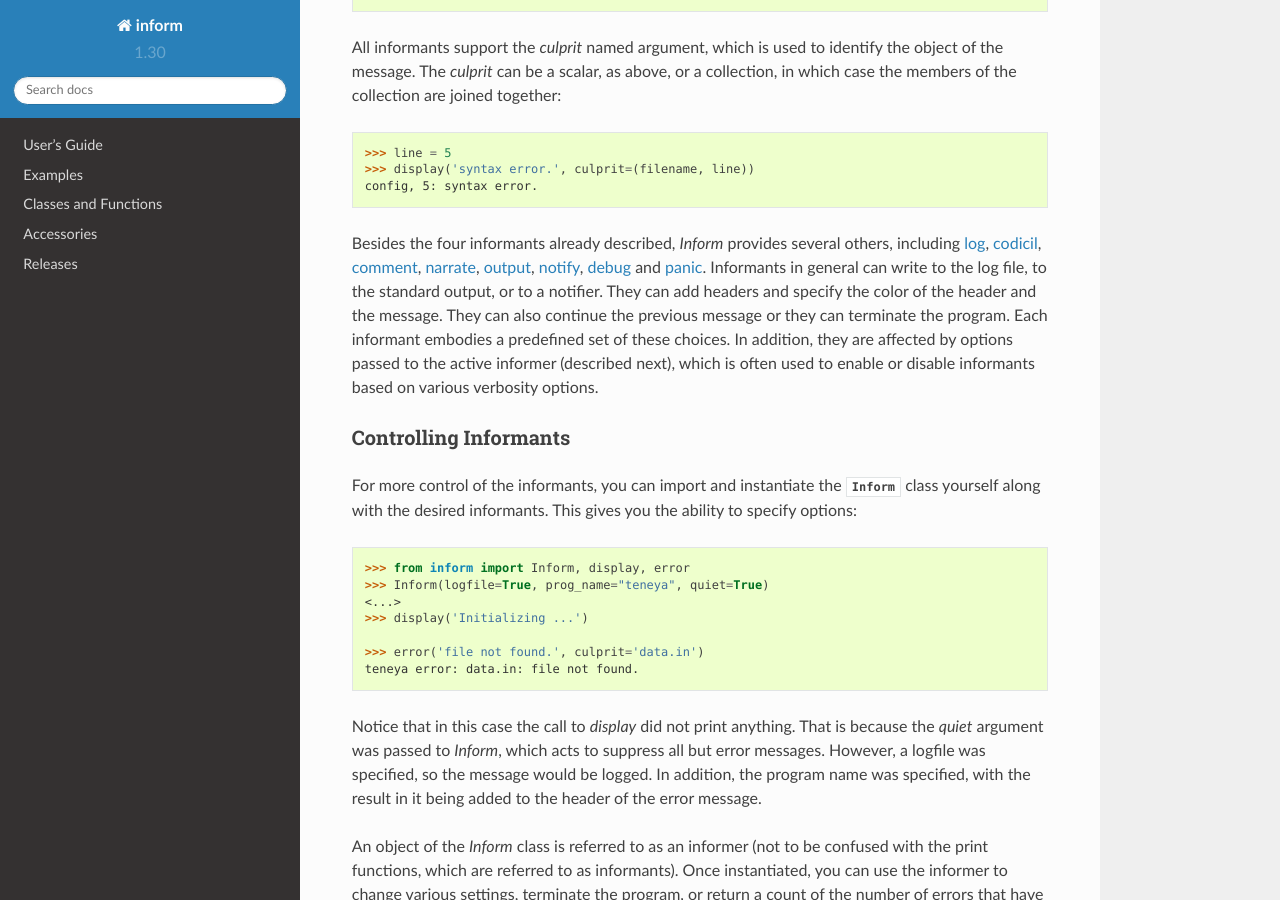
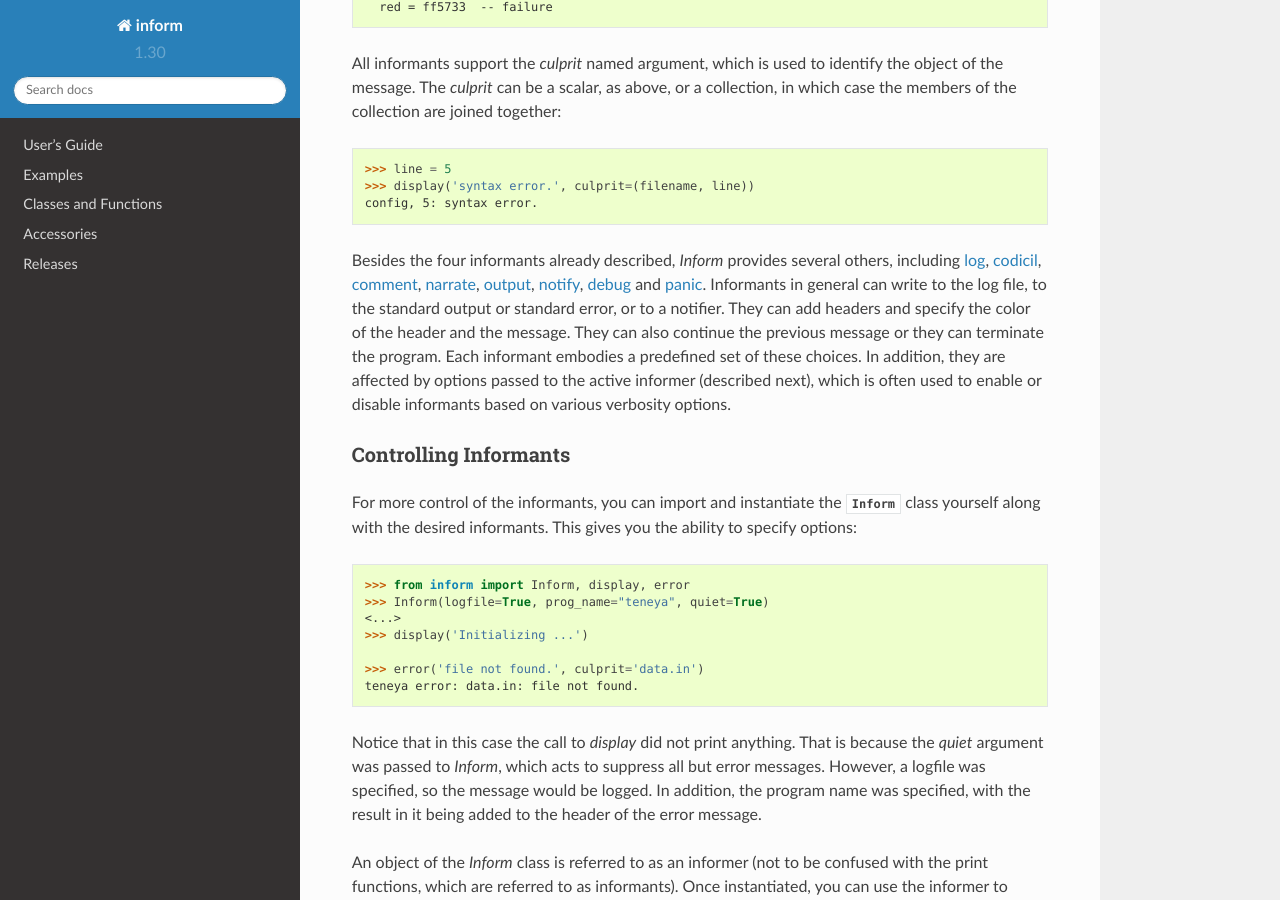
Before and after one commit to KenKundert/inform, a Sphinx documentation site: the page built from doc/index.rst, in a window 1280 px wide and 900 px high, scrolled down 3352 px. Built offline with Sphinx 7.4.7 and the Read the Docs theme 2.0.0, drawn with Linux system fonts in a browser that asks for light colours; some of the changed text lies outside the part shown.

Commit message:
doc: nits

```diff
--- a/doc/index.rst
+++ b/doc/index.rst
@@ -25,6 +25,7 @@ simply and cleanly print different types of messages.  For example:
 .. code-block:: python
 
     >>> from inform import display, error, os_error
+
     >>> display('This is a plain message.')
     This is a plain message.
 
@@ -201,12 +202,13 @@ Besides the four informants already described, *Inform* provides several others,
 including :ref:`log informant`, :ref:`codicil informant`, :ref:`comment
 informant`, :ref:`narrate informant`, :ref:`output informant`, :ref:`notify
 informant`, :ref:`debug informant` and :ref:`panic informant`.  Informants in
-general can write to the log file, to the standard output, or to a notifier.
-They can add headers and specify the color of the header and the message. They
-can also continue the previous message or they can terminate the program.  Each
-informant embodies a predefined set of these choices. In addition, they are
-affected by options passed to the active informer (described next), which is
-often used to enable or disable informants based on various verbosity options.
+general can write to the log file, to the standard output or standard error, or
+to a notifier.  They can add headers and specify the color of the header and the
+message. They can also continue the previous message or they can terminate the
+program.  Each informant embodies a predefined set of these choices. In
+addition, they are affected by options passed to the active informer (described
+next), which is often used to enable or disable informants based on various
+verbosity options.
 
 
 Controlling Informants
@@ -310,7 +312,7 @@ constructing messages.
      - Generates clean messages for operating system errors
 
    * - :ref:`parse_range desc`
-     - Converts a set of numbers from a succinct, readable string that␣
+     - Converts a set of numbers from a succinct, readable string that
        summarizes the set.
 
    * - :ref:`plural desc`
```
Also changed, not shown: other parts of doc/index.rst (+1 -1 lines).
